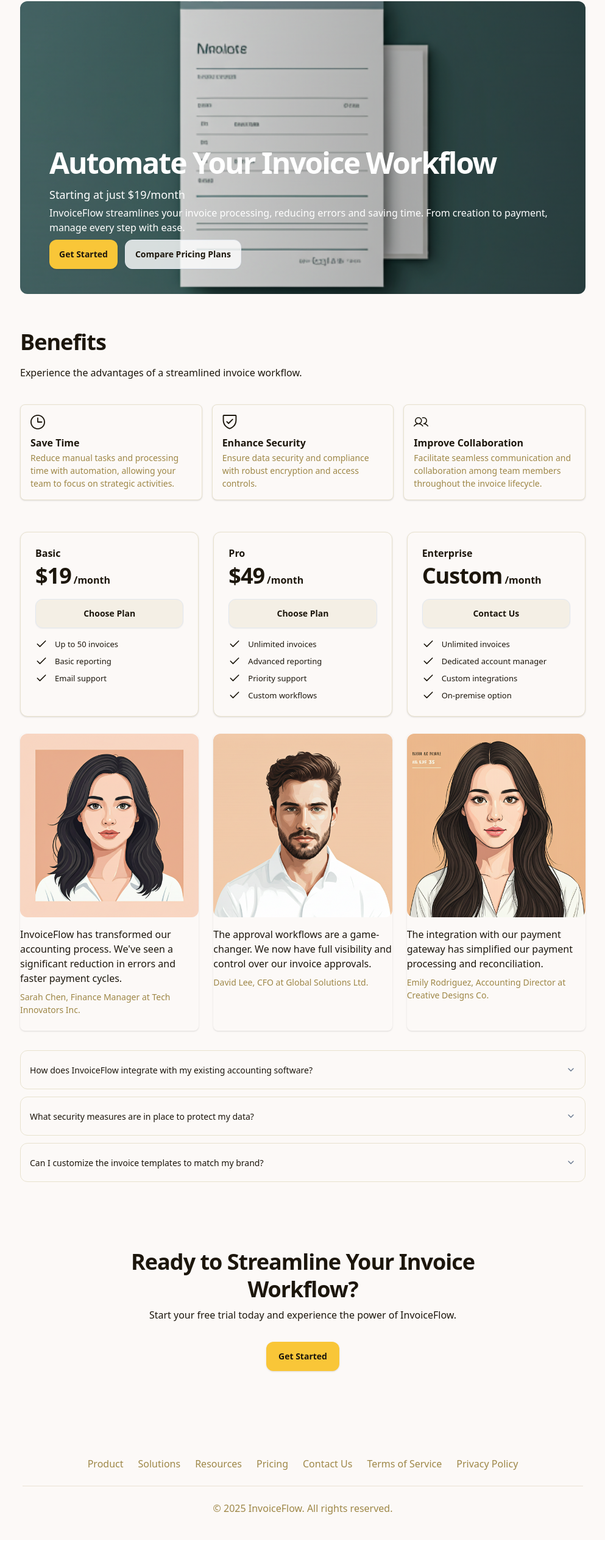
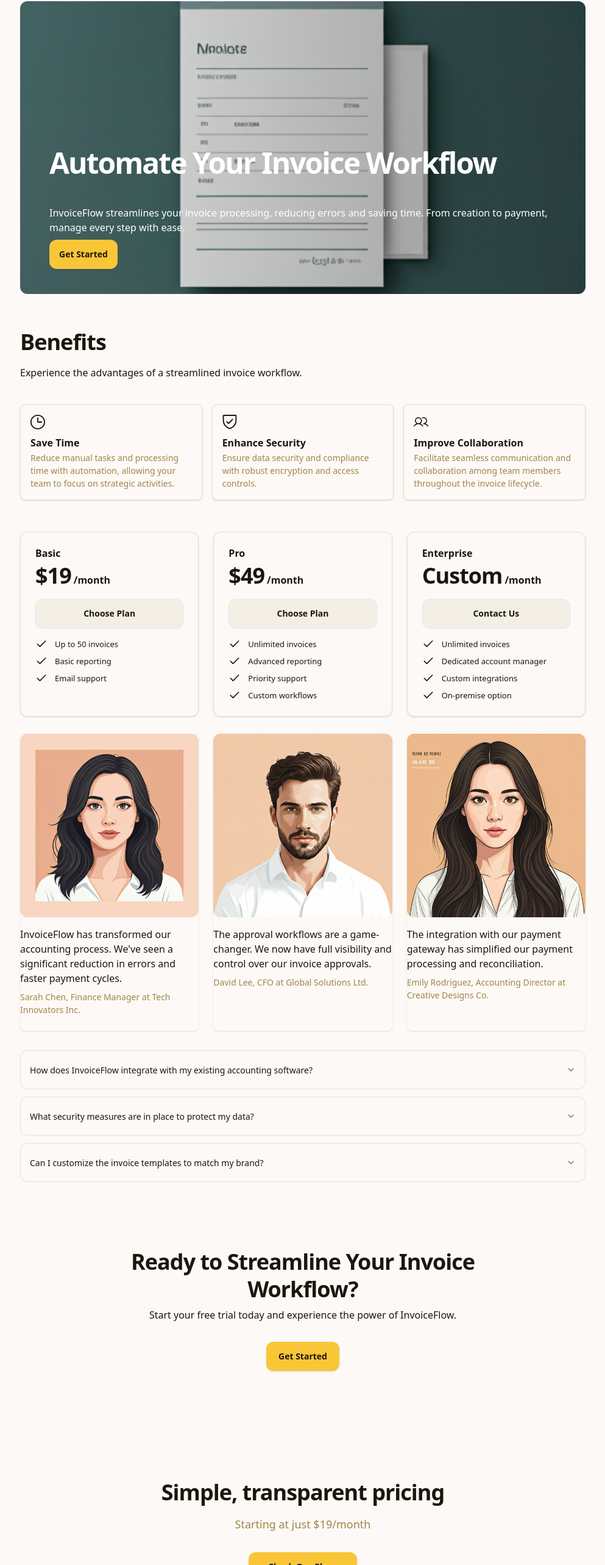
Before and after one commit to dhc007/InvoiceFlow, a React (Vite) app: page / in a window 1280 px wide. Shown: the part 99-2665 px from the top of the page at 61% size, without its empty margins (143-1136 px from the left). Before the commit the page ends 2624 px from the top, so only its background shows below. Built offline with nearby package versions, Linux system fonts and the light colour scheme.

Commit message:
Update landing page layout and navigation

```diff
--- a/src/screens/InvoiceflowLanding/InvoiceflowLanding.tsx
+++ b/src/screens/InvoiceflowLanding/InvoiceflowLanding.tsx
@@ -6,6 +6,7 @@ import { HeaderSection } from "./sections/HeaderSection";
 import { HeroSection } from "./sections/HeroSection";
 import { KeyFeaturesSection } from "./sections/KeyFeaturesSection";
 import { MainContentSection } from "./sections/MainContentSection/MainContentSection";
+import { PricingIntroSection } from "./sections/PricingIntroSection";
 import { TestimonialsSection } from "./sections/TestimonialsSection";
 
 export const InvoiceflowLanding = (): JSX.Element => {
@@ -16,13 +17,20 @@ export const InvoiceflowLanding = (): JSX.Element => {
           <HeroSection />
 
           <div className="flex justify-center px-4 md:px-40 py-5 w-full">
-            <div className="flex flex-col max-w-full md:max-w-[960px] w-full" id="features">
-              <MainContentSection />
-              <CallToActionSection />
-              <HeaderSection />
+            <div className="flex flex-col max-w-full md:max-w-[960px] w-full">
+              <div id="features">
+                <MainContentSection />
+              </div>
+              <div id="solutions">
+                <CallToActionSection />
+              </div>
+              <div id="resources">
+                <HeaderSection />
+              </div>
               <TestimonialsSection />
               <FAQSection />
               <BenefitsSection />
+              <PricingIntroSection />
             </div>
           </div>
 
--- a/src/screens/InvoiceflowLanding/sections/MainContentSection/MainContentSection.tsx
+++ b/src/screens/InvoiceflowLanding/sections/MainContentSection/MainContentSection.tsx
@@ -1,6 +1,5 @@
 import React from "react";
 import { Button } from "../../../../components/ui/button";
-import { Link } from "react-router-dom";
 
 export const MainContentSection = (): JSX.Element => {
   return (
@@ -18,7 +17,6 @@ export const MainContentSection = (): JSX.Element => {
             <h1 className="font-black text-white text-3xl md:text-5xl tracking-[-1px] md:tracking-[-2.00px] leading-[1.2] md:leading-[60px] font-sans">
               Automate Your Invoice Workflow
             </h1>
-            <p className="text-white text-lg mt-2">Starting at just $19/month</p>
           </div>
 
           {/* Description */}
@@ -30,21 +28,11 @@ export const MainContentSection = (): JSX.Element => {
             </p>
           </div>
 
-          {/* CTA Buttons */}
+          {/* CTA Button */}
           <div className="absolute top-[260px] md:top-[391px] left-4 md:left-10 right-4 md:right-auto px-2">
-            <div className="flex flex-col md:flex-row gap-3">
-              <Button className="w-full md:w-auto bg-[#f9c638] text-[#1c160c] hover:bg-[#f9c638]/90 font-bold text-sm h-12 px-4 rounded-xl">
-                Get Started
-              </Button>
-              <Link to="/pricing">
-                <Button
-                  variant="outline"
-                  className="w-full md:w-auto bg-white/80 text-[#1c160c] hover:bg-white font-bold text-sm h-12 px-4 rounded-xl"
-                >
-                  Compare Pricing Plans
-                </Button>
-              </Link>
-            </div>
+            <Button className="w-full md:w-auto bg-[#f9c638] text-[#1c160c] hover:bg-[#f9c638]/90 font-bold text-sm h-12 px-4 rounded-xl">
+              Get Started
+            </Button>
           </div>
         </div>
       </div>
--- /dev/null
+++ b/src/screens/InvoiceflowLanding/sections/PricingIntroSection/PricingIntroSection.tsx
@@ -0,0 +1,23 @@
+import React from "react";
+import { Button } from "../../../../components/ui/button";
+import { Link } from "react-router-dom";
+
+export const PricingIntroSection = (): JSX.Element => {
+  return (
+    <section className="w-full py-16 md:py-24">
+      <div className="flex flex-col items-center text-center">
+        <h2 className="text-3xl md:text-4xl font-black text-[#1c160c] tracking-[-1.00px] leading-[1.2] md:leading-[45px] mb-4">
+          Simple, transparent pricing
+        </h2>
+        <p className="text-lg text-[#9e8747] max-w-2xl mx-auto mb-8">
+          Starting at just $19/month
+        </p>
+        <Link to="/pricing">
+          <Button className="w-full md:w-auto bg-[#f9c638] text-[#1c160c] hover:bg-[#f9c638]/90 font-bold text-sm h-12 px-8 rounded-xl">
+            Check Our Plans
+          </Button>
+        </Link>
+      </div>
+    </section>
+  );
+};
--- /dev/null
+++ b/src/screens/InvoiceflowLanding/sections/PricingIntroSection/index.ts
@@ -0,0 +1 @@
+export { PricingIntroSection } from "./PricingIntroSection";
```
